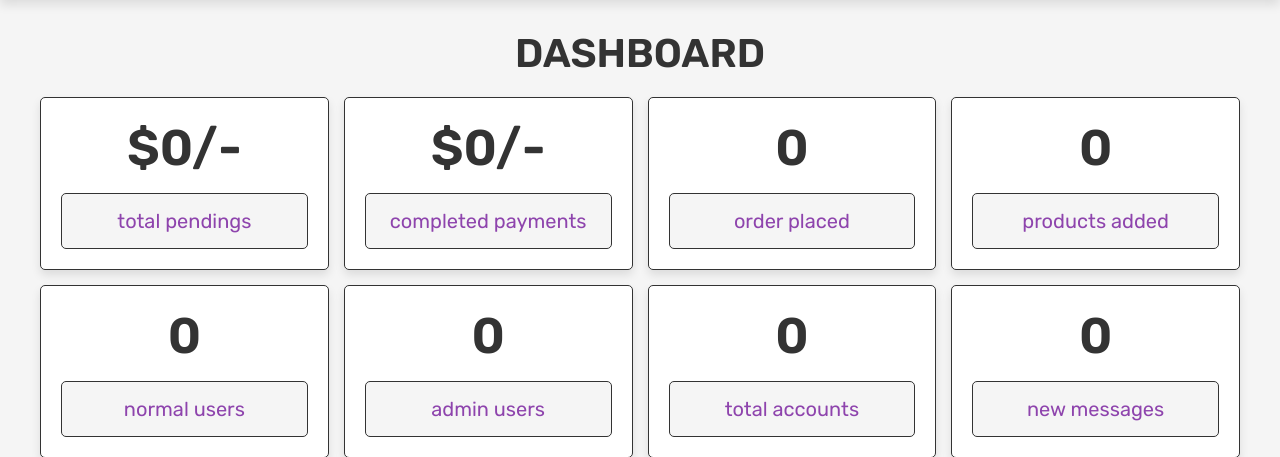
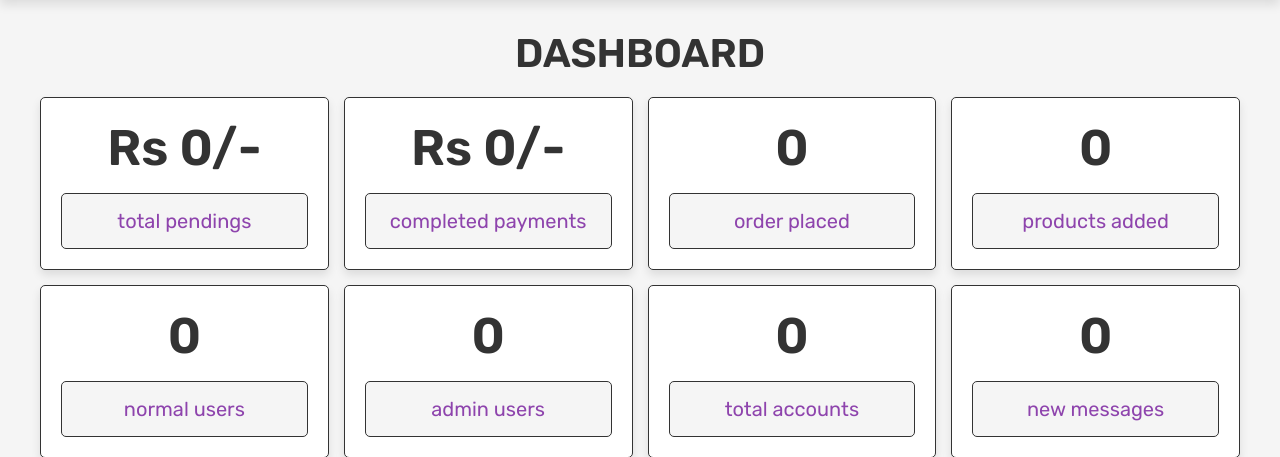
Before and after one commit to Harry2004harish/onlinebook, a PHP site: page /admin_page.php in a window 1280 px wide. Shown: the part 69-526 px from the top of the page. Run offline with PHP 8.4, Linux system fonts and the light colour scheme; the visitor is signed in with stand-in values (Sample User, id 1); data that the repository does not hold is empty.

Commit message:
changes made in dashboard

```diff
--- a/admin_page.php
+++ b/admin_page.php
@@ -51,7 +51,7 @@ if(!isset($admin_id)){
                };
             };
          ?>
-                <h3>$<?php echo $total_pendings; ?>/-</h3>
+                <h3>Rs <?php echo $total_pendings; ?>/-</h3>
                 <p>total pendings</p>
             </div>
 
@@ -66,7 +66,7 @@ if(!isset($admin_id)){
                };
             };
          ?>
-                <h3>$<?php echo $total_completed; ?>/-</h3>
+                <h3>Rs <?php echo $total_completed; ?>/-</h3>
                 <p>completed payments</p>
             </div>
 
--- a/admin_products.php
+++ b/admin_products.php
@@ -131,7 +131,7 @@ if(isset($_POST['update_product'])){
             <div class="box">
                 <img src="uploaded_img/<?php echo $fetch_products['image']; ?>" alt="">
                 <div class="name"><?php echo $fetch_products['name']; ?></div>
-                <div class="price">$<?php echo $fetch_products['price']; ?>/-</div>
+                <div class="price">Rs <?php echo $fetch_products['price']; ?>/-</div>
                 <a href="admin_products.php?update=<?php echo $fetch_products['id']; ?>" class="option-btn">update</a>
                 <a href="admin_products.php?delete=<?php echo $fetch_products['id']; ?>" class="delete-btn"
                     onclick="return confirm('delete this product?');">delete</a>
```
Also changed, not shown: uploaded_img/bash_and_lucy-2.jpg (added), uploaded_img/be_well_bee.jpg (added), uploaded_img/economic.jpg (added), uploaded_img/red_queen.jpg (added), uploaded_img/the_world.jpg (added).
